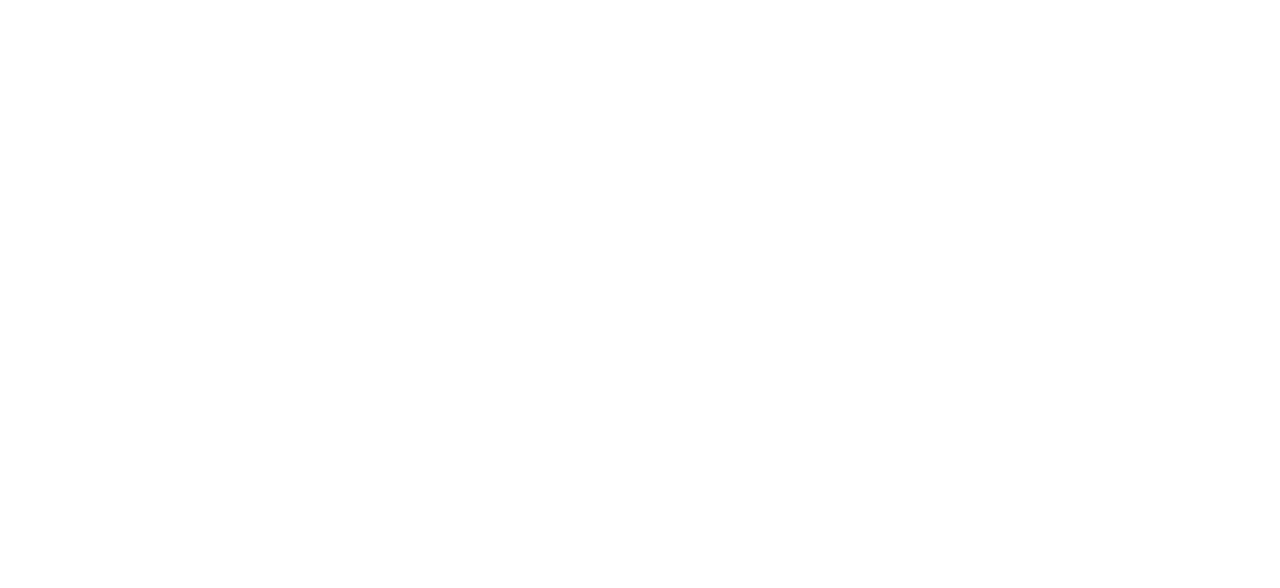
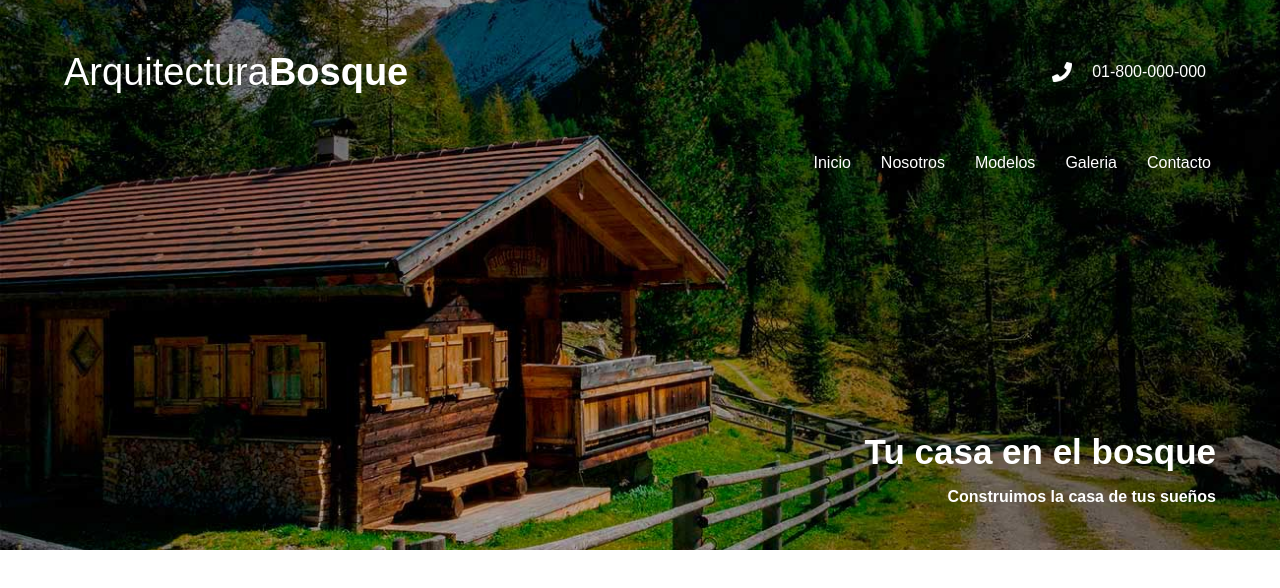
Before and after one commit to Xavier0206/pagina-estatica-arquitectura, a plain HTML site: page index.html in a window 1280 px wide. Drawn offline with Linux system fonts and the light colour scheme.

Commit message:
feat: agregada header

```diff
--- a/CSS/main.css
+++ b/CSS/main.css
@@ -23,7 +23,7 @@ html {
 
 body {
   font-size: 16px;
-  font-family: var();
+  font-family: var(--fuentePrincipal);
   line-height: 1.8;
 }
 
@@ -31,19 +31,24 @@ h1,
 h2,
 h3 {
   font-weight: 900;
-  margin: 1rem 0 4rem 0;
+  margin: 0;
 }
 
 h1 {
-  font-size: 4.8rem;
+  font-size: 3.8rem;
 }
 
 h2 {
-  font-size: 5.8rem;
+  font-size: 3.6rem;
 }
 
 h3 {
-  font-size: 5rem;
+  font-size: 3.5rem;
+}
+
+p {
+  margin: 0;
+  padding: 0;
 }
 
 img {
@@ -66,9 +71,19 @@ a {
 
 /*======Utilidades*/
 .contenedor {
-  max-width: 12rem;
+  max-width: 120rem;
   margin: 0 auto;
   width: 90%;
+}
+
+.contenedor-header {
+  max-width: 120rem;
+  margin: 0 auto;
+  width: 90%;
+  height: 100%;
+  display: flex;
+  flex-direction: column;
+  justify-content: space-evenly;
 }
 
 .btn {
@@ -91,3 +106,105 @@ a {
 .mt-5 {
   margin-top: 5rem;
 }
+
+/* Header */
+.hero-img {
+  background-image: url('../img/hero.jpg');
+  background-size: cover;
+  background-position: center;
+  background-repeat: no-repeat;
+  height: 55rem;
+}
+
+.contenedor-header h1 {
+  color: var(--blanco);
+  text-align: center;
+  font-weight: lighter;
+}
+
+.contenedor-header span {
+  font-weight: 900;
+}
+
+.hero-contacto {
+  display: flex;
+  justify-content: center;
+  align-items: center;
+  column-gap: 1rem;
+}
+
+.hero-contacto a {
+  color: var(--blanco);
+  padding: 0.4rem 1rem;
+}
+
+.hero-contacto img {
+  width: 2rem;
+  height: 2rem;
+}
+
+.hero-navegacion {
+  display: flex;
+  flex-direction: column;
+  align-items: center;
+  padding: 0;
+}
+
+.hero-navegacion li {
+  display: block;
+  width: 80%;
+  text-align: center;
+}
+
+.hero-navegacion a {
+  color: var(--blanco);
+  padding: 0.5rem;
+  display: block;
+  transition: all 0.4s ease;
+  border-radius: 10px;
+}
+
+.hero-navegacion a:hover {
+  background-color: var(--blanco);
+  color: var(--negro);
+  transition: all 0.8s ease;
+}
+
+.hero-texto {
+  text-align: center;
+  color: var(--blanco);
+}
+
+.hero-texto p {
+  font-weight: 600;
+}
+
+@media (min-width: 767px) {
+  .contenedor-header h1 {
+    text-align: left;
+  }
+
+  .hero-logo {
+    display: flex;
+    justify-content: space-between;
+    align-items: center;
+  }
+
+  .hero-texto {
+    text-align: right;
+  }
+
+  .hero-navegacion {
+    display: flex;
+    flex-direction: row;
+    justify-content: end;
+    column-gap: 2rem;
+    margin: 0;
+  }
+
+  .hero-navegacion li {
+    display: inline;
+    width: unset;
+    margin-bottom: 20rem;
+  }
+}
--- a/index.html
+++ b/index.html
@@ -10,7 +10,30 @@
 </head>
 
 <body>
-
+  <header>
+    <div class="hero-img">
+      <div class="contenedor-header">
+        <div class="hero-logo">
+          <h1>Arquitectura<span>Bosque</span></h1>
+          <div class="hero-contacto">
+            <img src="img/telefono.png" alt="">
+            <a href="tel:01-800-000-000">01-800-000-000</a>
+          </div>
+        </div>
+        <ul class="hero-navegacion">
+          <li><a href="index.html">Inicio</a></li>
+          <li><a href="nosotros.html">Nosotros</a></li>
+          <li><a href="servicios.html">Modelos</a></li>
+          <li><a href="proyectos.html">Galeria</a></li>
+          <li><a href="contacto.html">Contacto</a></li>
+        </ul>
+        <div class="hero-texto">
+          <h3>Tu casa en el bosque</h3>
+          <p>Construimos la casa de tus sueños</p>
+        </div>
+      </div>
+    </div>
+  </header>
 </body>
 
 </html>
```
